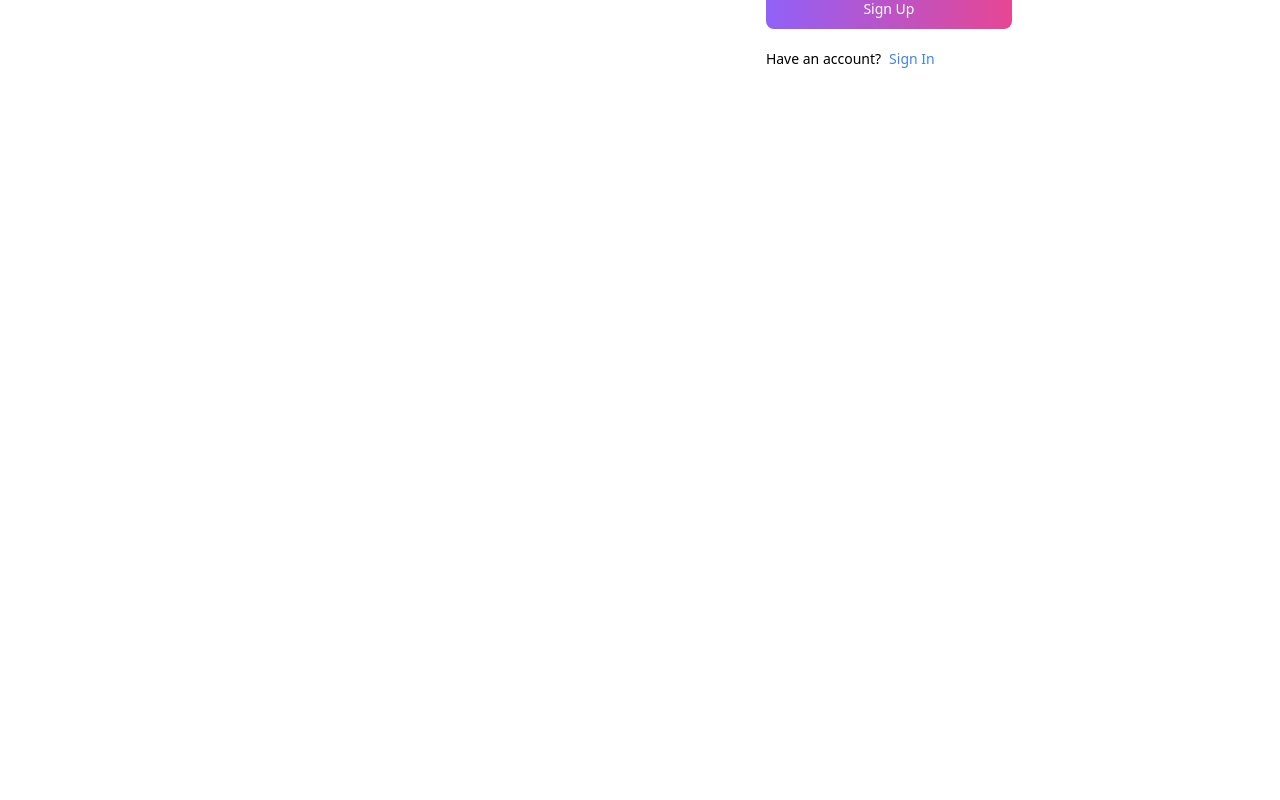
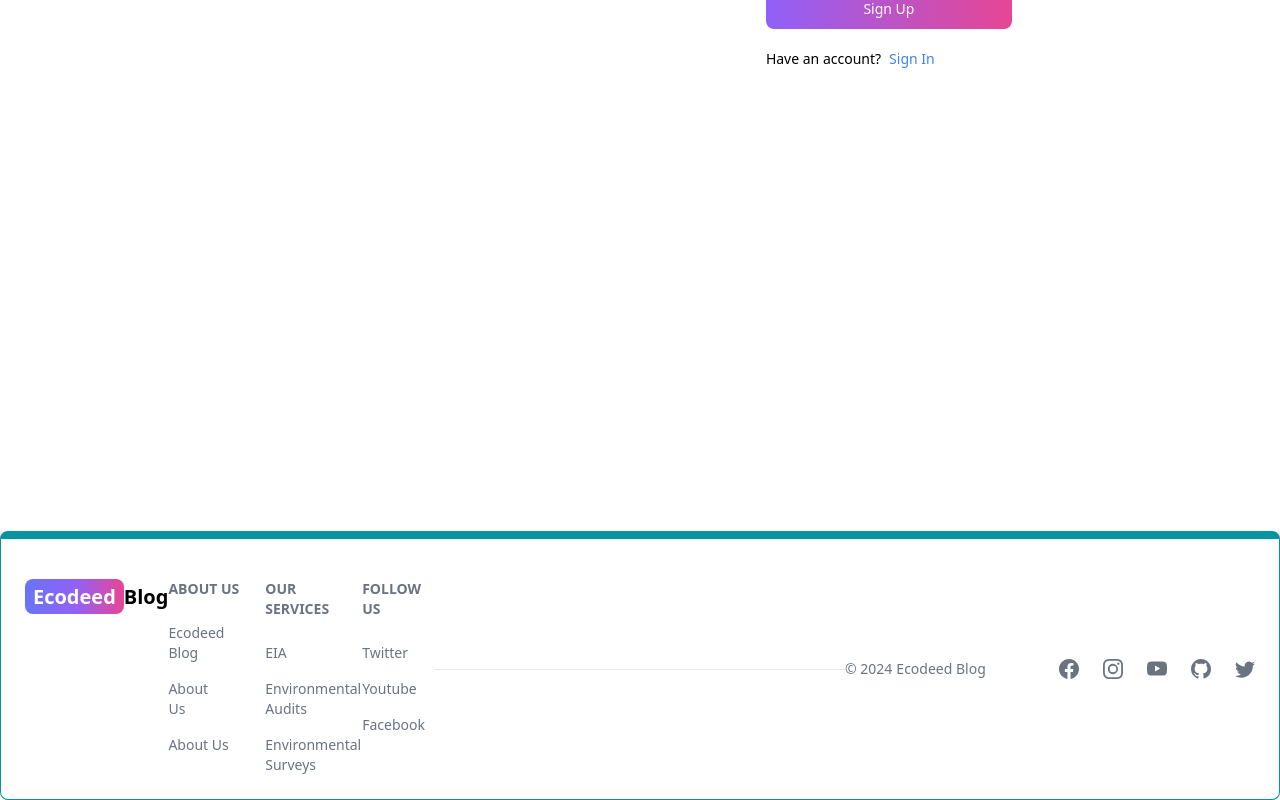
Before and after one commit to gikonyo-mwema/mern-blog, a React (Vite) app in the folder client/: page /sign-up in a window 1280 px wide. Shown: the part 413-1213 px from the top of the page. Before the commit the page ends 944 px from the top, so only its background shows below. Built offline with nearby package versions, Linux system fonts and the light colour scheme.

Commit message:
create and add footer element

```diff
--- a/client/src/App.jsx
+++ b/client/src/App.jsx
@@ -7,6 +7,7 @@
 import Dashboard from './pages/Dashboard'
 import Projects from './pages/Projects'
 import Header from './components/Header'
+import Footer from './components/Footer'
 
 export default function App() {
   return (
@@ -20,9 +21,9 @@
         <Route path="/dashboard" element={<Dashboard />} />
         <Route path="/projects" element={<Projects />} />
 
+      </Routes>
+      <Footer />
 
-
-      </Routes>
     </BrowserRouter>
 
   )
--- /dev/null
+++ b/client/src/components/Footer.jsx
@@ -0,0 +1,112 @@
+import React from 'react'
+import { BsFacebook, BsInstagram, BsYoutube, BsGithub, BsTwitter } from 'react-icons/bs'
+import { Footer } from 'flowbite-react'
+import { Link } from 'react-router-dom'
+
+export default function FooterComponent() {
+  return (
+    <Footer container className='border border-t-8 border-teal-500'>
+        <div className='w-full max-w-7xl mx-auto'>
+            <div className='grid w-full justify-between sm:flex md:grid-cols-1'>
+                <div className='mt-5'>
+                    <Link
+                    to='/'
+                    className='self-center whitespace-nowrap text-lg sm:text-xl font-semibold dark:text-white'>
+                        <span className='px-2 py-1 bg-gradient-to-r from-indigo-500 via-purple-500 to-pink-500 rounded-lg text-white'>
+                            Ecodeed
+                        </span>
+                        Blog
+                    </Link>
+                </div>
+                <div className='grid grid-cols-2 gap-8 mt-4 sm:grid-cols-3 sm:gap-6'>
+                    <div>
+                        <Footer.Title title='About Us' />
+                        <Footer.LinkGroup col>
+                            <Footer.Link
+                            href='#'
+                            target='_blank'
+                            rel='noopener noreferrer'>
+                                Ecodeed Blog
+                            </Footer.Link>
+                            <Footer.Link
+                            href='#'
+                            target='_blank'
+                            rel='noopener noreferrer'>
+                                About Us
+                            </Footer.Link>
+                            <Footer.Link
+                            href='#'
+                            target='_blank'
+                            rel='noopener noreferrer'>
+                                About Us
+                            </Footer.Link>
+                        </Footer.LinkGroup>
+                    </div>
+                    <div>
+                    <Footer.Title title='Our Services' />
+                            <Footer.LinkGroup col>
+                            <Footer.Link
+                            href='#'
+                            target='_blank'
+                            rel='noopener noreferrer'>
+                                EIA
+                            </Footer.Link>
+                            <Footer.Link
+                            href='#'
+                            target='_blank'
+                            rel='noopener noreferrer'>
+                                Environmental Audits
+                            </Footer.Link>
+                            <Footer.Link
+                            href='#'
+                            target='_blank'
+                            rel='noopener noreferrer'>
+                                Environmental Surveys
+                            </Footer.Link>
+                        </Footer.LinkGroup>
+                    </div>
+                    <div>
+                    <Footer.Title title='Follow Us' />
+                        <Footer.LinkGroup col>
+                            <Footer.Link
+                            href='#'
+                            target='_blank'
+                            rel='noopener noreferrer'>
+                               Twitter
+                            </Footer.Link>
+                            <Footer.Link
+                            href='#'
+                            target='_blank'
+                            rel='noopener noreferrer'>
+                               Youtube
+                            </Footer.Link>
+                            <Footer.Link
+                            href='#'
+                            target='_blank'
+                            rel='noopener noreferrer'>
+                                Facebook
+                            </Footer.Link>
+                        </Footer.LinkGroup>
+                    </div>
+                </div>
+            </div>
+        </div>
+
+        <Footer.Divider/>
+        <div className='w-full sm:flex sm:items-center sm:justify-between'>
+            <Footer.Copyright
+                href='#'
+             by='Ecodeed Blog'
+             year={new Date().getFullYear()}
+            />
+            <div className='flex gap-6 sm:mt-0 mt-4 sm:justify-center'>
+                <Footer.Icon href='#' icon={BsFacebook}/>
+                <Footer.Icon href='#' icon={BsInstagram}/>
+                <Footer.Icon href='#' icon={BsYoutube}/>
+                <Footer.Icon href='#' icon={BsGithub}/>
+                <Footer.Icon href='#' icon={BsTwitter}/>
+            </div>
+        </div>
+    </Footer>
+  );
+}
--- a/client/src/pages/SignUp.jsx
+++ b/client/src/pages/SignUp.jsx
@@ -50,6 +50,8 @@
           <span className='px-2 py-1 bg-gradient-to-r from-indigo-500 via-purple-500 to-pink-500 rounded-lg text-white'>
             Ecodeed
           </span>
+
+
           Blog
           </Link>
           <p className='text-sm mt-5'>
@@ -100,7 +102,7 @@
           </form>
           <div className='flex gap-2 text-sm mt-5'>
             <span>Have an account?</span>
-            <Link to='/SignIn' className='text-blue-500'>
+            <Link to='/sign-in' className='text-blue-500'>
               Sign In
             </Link>
           </div>
```
Also changed, not shown: 1 other file (tests, documents, lock files or other folders).
